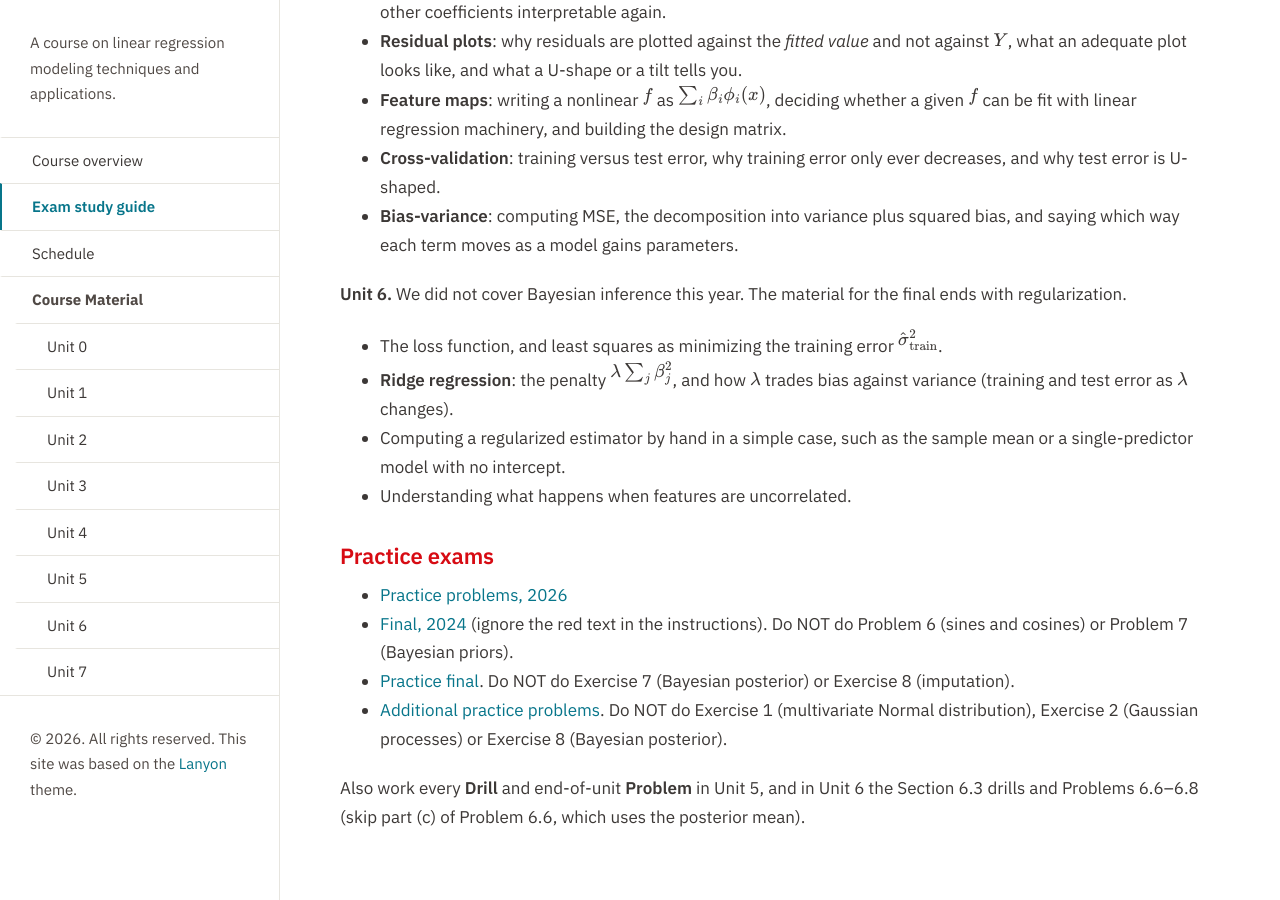
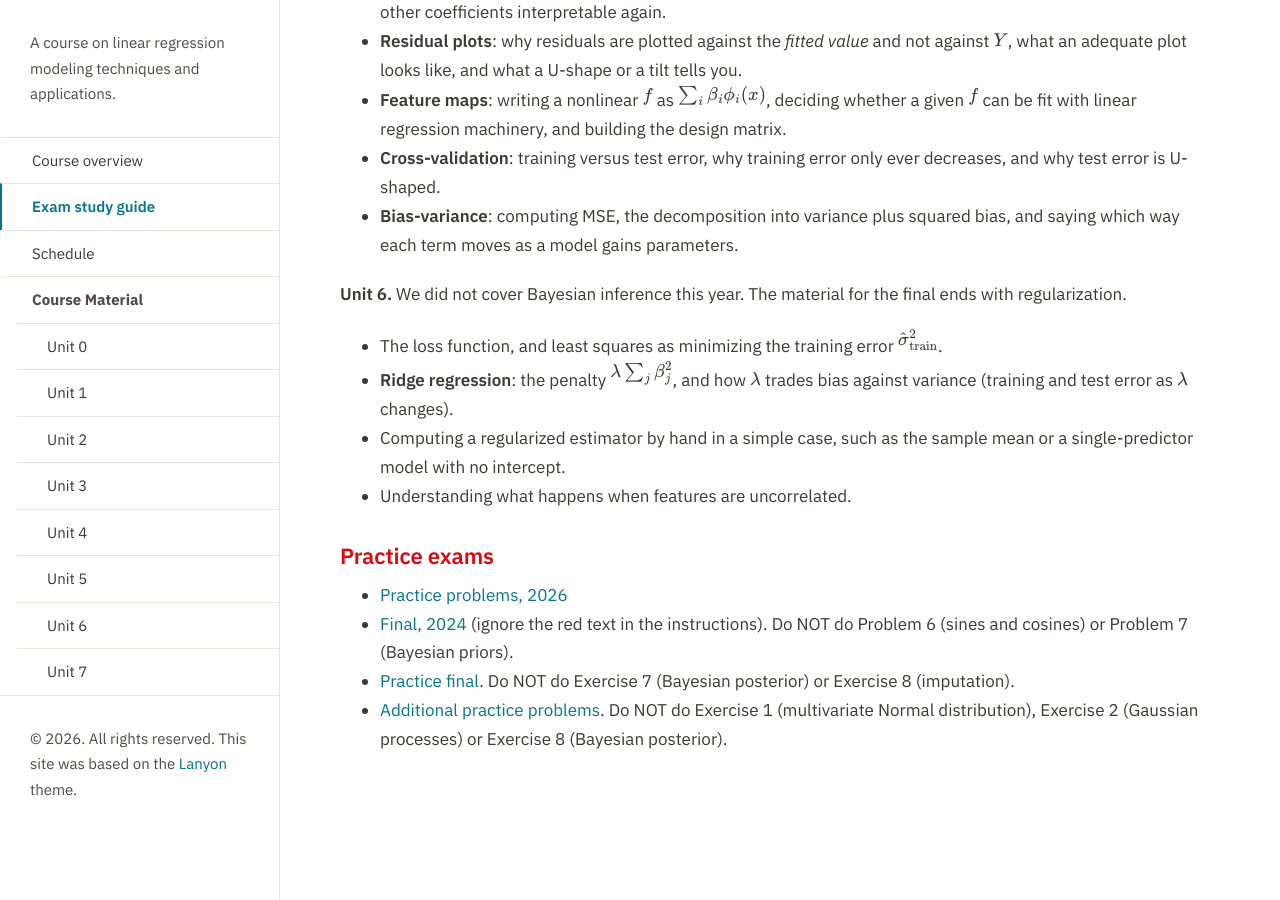
Before and after one commit to elevien/math50_2026, a Jekyll site: the page built from exams.md, in a window 1280 px wide and 900 px high, scrolled down 21790 px. Built offline with Jekyll 4.4.1, drawn with Linux system fonts in a browser that asks for light colours; after the commit the page ends 22612 px from its top, so only the background shows below that.

Commit message:
Publish from math50_sandbox@0adf6e7

```diff
--- a/exams.md
+++ b/exams.md
@@ -722,5 +722,3 @@ The final is **cumulative**: everything on both midterms, plus [Unit 5]({{ '/uni
 - [Final, 2024]({{ '/public/exam_practice/final_2024C.pdf' | relative_url }}) (ignore the red text in the instructions). Do NOT do Problem 6 (sines and cosines) or Problem 7 (Bayesian priors).
 - [Practice final]({{ '/public/exam_practice/final_practice.pdf' | relative_url }}). Do NOT do Exercise 7 (Bayesian posterior) or Exercise 8 (imputation).
 - [Additional practice problems]({{ '/public/exam_practice/final_additional_practice_problems.pdf' | relative_url }}). Do NOT do Exercise 1 (multivariate Normal distribution), Exercise 2 (Gaussian processes) or Exercise 8 (Bayesian posterior).
-
-Also work every **Drill** and end-of-unit **Problem** in Unit 5, and in Unit 6 the Section 6.3 drills and Problems 6.6&ndash;6.8 (skip part (c) of Problem 6.6, which uses the posterior mean).
```
Also changed, not shown: 1 other file.
